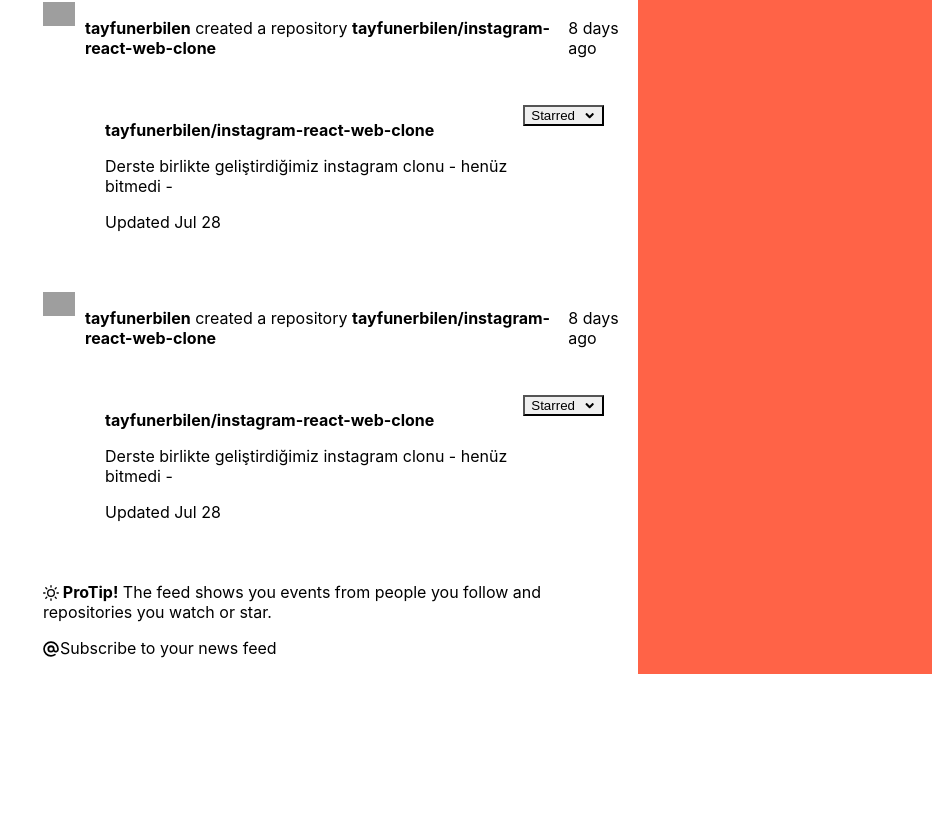
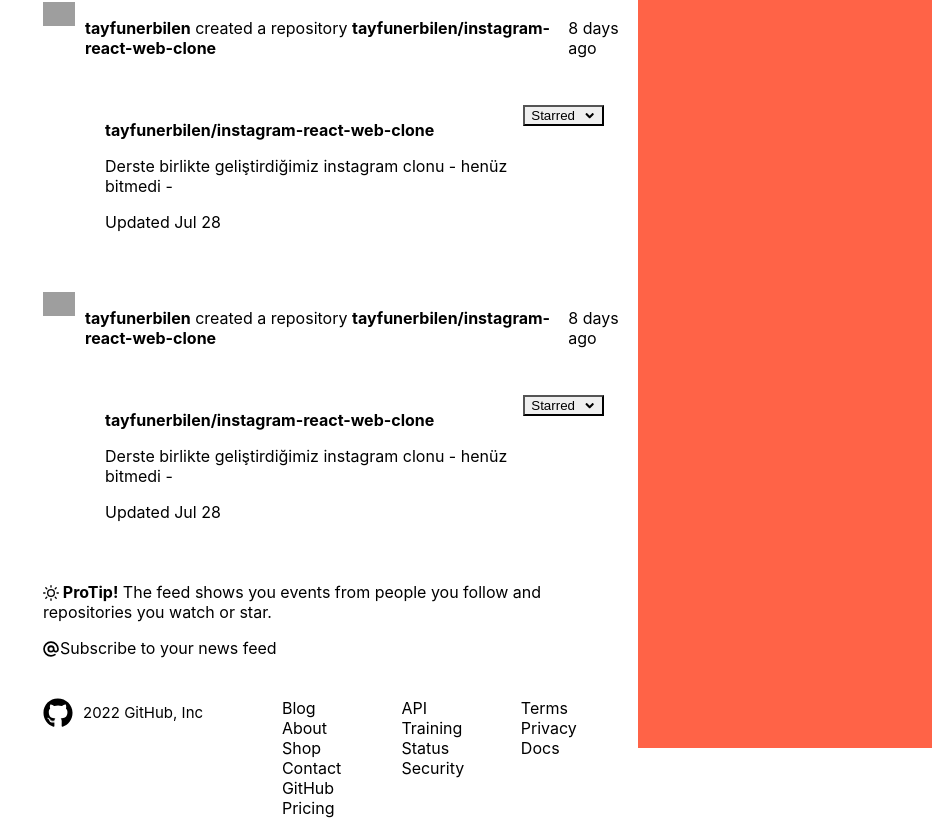
Before and after one commit to brkckr20/react-github-clone, a React (Create React App) app in the folder client/: page / in a window 1280 px wide. Shown: the part 909-1727 px from the top of the page, without its empty margins (328-1280 px from the left). Before the commit the page ends 1603 px from the top, so only its background shows below. Built offline with nearby package versions, Linux system fonts and the light colour scheme; grey boxes are pictures that could not be loaded; the HTML template or start-up script is replaced by a standard one.

Commit message:
footer alanı duzenlendi

```diff
--- /dev/null
+++ b/client/src/components/Footer/index.jsx
@@ -0,0 +1,40 @@
+import React from 'react'
+import { Box, Grid, GridItem, Text } from '@chakra-ui/react'
+import { FaGithub } from 'react-icons/fa'
+
+const Footer = () => {
+    return (
+        <Grid templateColumns='repeat(5, 1fr)' gap={6} marginTop="40px" paddingBottom={"40px"}>
+            <GridItem colSpan={2} w='100%' h='10'>
+                <Box fontSize={30} display="flex" alignItems={"center"}>
+                    <FaGithub />
+                    <Text marginLeft="10px" fontSize={15} as={"span"}>2022 GitHub, Inc</Text>
+                </Box>
+            </GridItem>
+            <GridItem colSpan={3} w='100%' h='10'>
+                <Grid templateColumns="repeat(3, 1fr)" gap={6}>
+                    <GridItem colSpan={1} w='100%' h='10'>
+                        <Box fontSize={"sm"} color="gray.500" _hover={{ textDecoration: "underline", cursor: "pointer" }}>Blog</Box>
+                        <Box fontSize={"sm"} color="gray.500" _hover={{ textDecoration: "underline", cursor: "pointer" }}>About</Box>
+                        <Box fontSize={"sm"} color="gray.500" _hover={{ textDecoration: "underline", cursor: "pointer" }}>Shop</Box>
+                        <Box fontSize={"sm"} color="gray.500" _hover={{ textDecoration: "underline", cursor: "pointer" }}>Contact GitHub</Box>
+                        <Box fontSize={"sm"} color="gray.500" _hover={{ textDecoration: "underline", cursor: "pointer" }}>Pricing</Box>
+                    </GridItem>
+                    <GridItem colSpan={1} w='100%' h='10'>
+                        <Box fontSize={"sm"} color="gray.500" _hover={{ textDecoration: "underline", cursor: "pointer" }}>API</Box>
+                        <Box fontSize={"sm"} color="gray.500" _hover={{ textDecoration: "underline", cursor: "pointer" }}>Training</Box>
+                        <Box fontSize={"sm"} color="gray.500" _hover={{ textDecoration: "underline", cursor: "pointer" }}>Status</Box>
+                        <Box fontSize={"sm"} color="gray.500" _hover={{ textDecoration: "underline", cursor: "pointer" }}>Security</Box>
+                    </GridItem>
+                    <GridItem colSpan={1} w='100%' h='10'>
+                        <Box fontSize={"sm"} color="gray.500" _hover={{ textDecoration: "underline", cursor: "pointer" }}>Terms</Box>
+                        <Box fontSize={"sm"} color="gray.500" _hover={{ textDecoration: "underline", cursor: "pointer" }}>Privacy</Box>
+                        <Box fontSize={"sm"} color="gray.500" _hover={{ textDecoration: "underline", cursor: "pointer" }}>Docs</Box>
+                    </GridItem>
+                </Grid>
+            </GridItem>
+        </Grid>
+    )
+}
+
+export default Footer
--- a/client/src/pages/Home/LeftContent.jsx
+++ b/client/src/pages/Home/LeftContent.jsx
@@ -21,6 +21,7 @@
 } from '@chakra-ui/react';
 import React from 'react'
 import { FaAngleDown } from 'react-icons/fa'
+import Footer from '../../components/Footer';
 
 const LeftContent = () => {
     return (
@@ -171,6 +172,7 @@
                                     <Text paddingLeft={"1"} _hover={{ textDecoration: "underline", color: "blue" }} as="span">Subscribe to your news feed</Text>
                                 </Text>
                             </Box>
+                            <Footer />
                         </TabPanel>
                         <TabPanel>
                             <p>two!</p>
```
